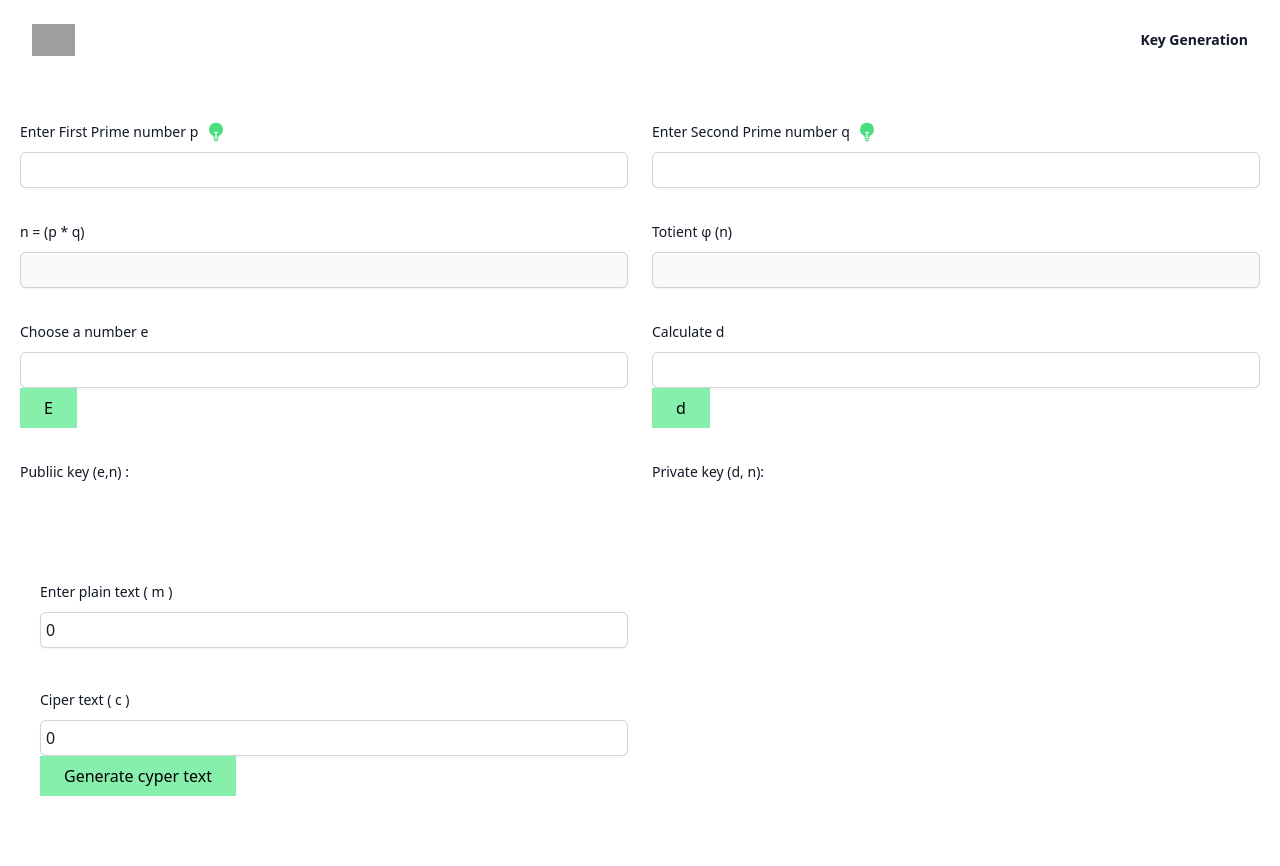
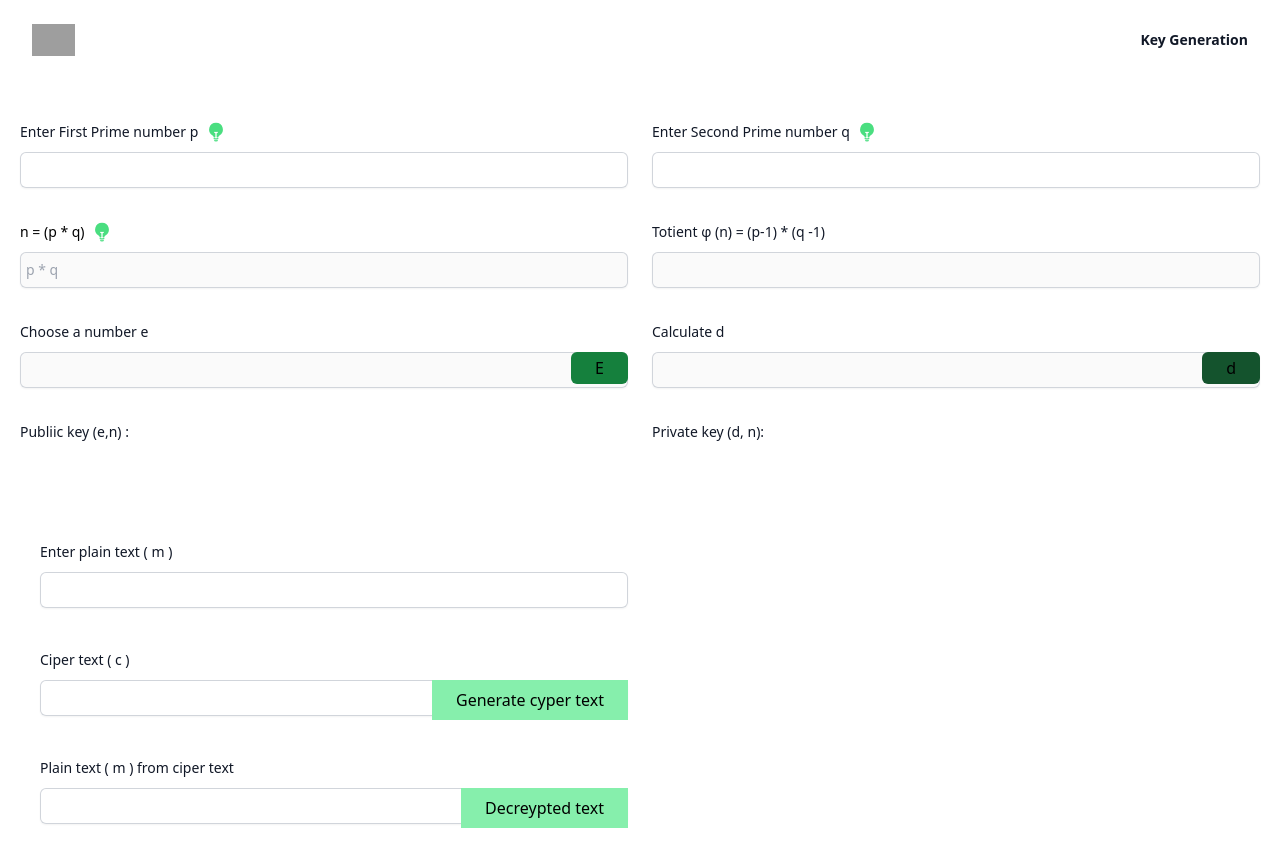
Before and after one commit to BarcaKerasiya/VISUALIZING-CRYPTOGRAPHY, a React (Vite) app in the folder client/: page /key-generation in a window 1280 px wide. Shown: the top 866 px of the page. Before the commit the page ends 844 px from the top, so only its background shows below. Built offline with nearby package versions, Linux system fonts and the light colour scheme; grey boxes are pictures that could not be loaded.

Commit message:
all step work properly

```diff
--- a/client/package.json
+++ b/client/package.json
@@ -21,6 +21,7 @@
     "react-dom": "^18.2.0",
     "react-hook-form": "^7.47.0",
     "react-router-dom": "^6.16.0",
+    "use-debounce": "^9.0.4",
     "zod": "^3.22.4"
   },
   "devDependencies": {
--- a/client/src/components/Encryption.tsx
+++ b/client/src/components/Encryption.tsx
@@ -4,11 +4,23 @@ const Encryption = ({ e, d, n }) => {
   console.log("e", e);
   console.log("d", d);
   console.log("n", n);
-  const [m, setM] = useState(0);
-  const [cipher, setCipher] = useState(0);
+  const [m, setM] = useState<string>("");
+  const [cipher, setCipher] = useState("");
+  const [decreyptedText, setDecreyptedText] = useState("");
+
+  const generateCyperText = () => {
+    const c = BigInt(Number(m)) ** BigInt(Number(e)) % BigInt(Number(n));
+    setCipher(String(Number(c)));
+  };
+
+  const generateDecreyptedText = () => {
+    const de = BigInt(Number(cipher)) ** BigInt(Number(d)) % BigInt(Number(n));
+    console.log("de", de);
+    setDecreyptedText(String(Number(de)));
+  };
 
   return (
-    <form className="px-5">
+    <div className="px-5">
       <div className="space-y-12">
         <div className="pb-12">
           <div className="mt-10 grid grid-cols-1 gap-x-6 gap-y-8 sm:grid-cols-6">
@@ -22,9 +34,9 @@ const Encryption = ({ e, d, n }) => {
               <div className="mt-2">
                 <input
                   type="text"
-                  name="first-prime-number"
-                  id="first-prime-number"
-                  autoComplete="given-name"
+                  name="m"
+                  id="m"
+                  autoComplete="m"
                   className={` w-full rounded-md border-0 py-1.5 px-1.5 text-gray-900 shadow-sm ring-1 ring-inset ring-gray-300 placeholder:text-gray-400 focus:ring-2 focus:ring-inset `}
                   value={m}
                   onChange={(e) => setM(e.target.value)}
@@ -40,25 +52,57 @@ const Encryption = ({ e, d, n }) => {
               >
                 Ciper text ( c )
               </label>
-              <div className="mt-2">
+              <div className="mt-2 relative">
                 <input
                   type="text"
-                  name="first-prime-number"
-                  id="first-prime-number"
-                  autoComplete="given-name"
+                  name="c"
+                  id="c"
+                  autoComplete="c"
                   className={` w-full rounded-md border-0 py-1.5 px-1.5 text-gray-900 shadow-sm ring-1 ring-inset ring-gray-300 placeholder:text-gray-400 focus:ring-2 focus:ring-inset `}
                   value={cipher}
                   //   onChange={(e) => setM(e.target.value)}
                 />
+                <button
+                  type="button"
+                  className="py-2 px-6 bg-green-300 absolute right-0"
+                  onClick={() => generateCyperText()}
+                >
+                  Generate cyper text
+                </button>
               </div>
-              <button type="button" className="py-2 px-6 bg-green-300">
-                Generate cyper text
-              </button>
+            </div>
+          </div>
+          <div className="mt-10 grid grid-cols-1 gap-x-6 gap-y-8 sm:grid-cols-6">
+            <div className="sm:col-span-3">
+              <label
+                htmlFor="first-prime-number"
+                className="text-sm font-medium leading-6 text-gray-900 flex items-center"
+              >
+                Plain text ( m ) from ciper text
+              </label>
+              <div className="mt-2 relative">
+                <input
+                  type="text"
+                  name="c"
+                  id="c"
+                  autoComplete="c"
+                  className={` w-full rounded-md border-0 py-1.5 px-1.5 text-gray-900 shadow-sm ring-1 ring-inset ring-gray-300 placeholder:text-gray-400 focus:ring-2 focus:ring-inset `}
+                  value={decreyptedText}
+                  //   onChange={(e) => setM(e.target.value)}
+                />
+                <button
+                  type="button"
+                  className="py-2 px-6 bg-green-300 absolute right-0"
+                  onClick={() => generateDecreyptedText()}
+                >
+                  Decreypted text
+                </button>
+              </div>
             </div>
           </div>
         </div>
       </div>
-    </form>
+    </div>
   );
 };
 
--- a/client/src/views/KeyGeneration.tsx
+++ b/client/src/views/KeyGeneration.tsx
@@ -6,133 +6,156 @@ import Encryption from "../components/Encryption";
 import { getRandomInt } from "../utils/generateRandomNumber";
 import { lcm } from "../utils/lcm";
 import { gcd } from "../utils/gcd";
-import { z, ZodType } from "zod";
-import { useForm } from "react-hook-form";
-import { zodResolver } from "@hookform/resolvers/zod";
+import { useDebounce } from "use-debounce";
+import { boolean } from "zod";
 
 type Props = {
   //
 };
 
-type formData = {
-  p: number;
-  q: number;
-};
+const KeyGeneration: React.FC<Props> = (props: Props) => {
+  const [p, setP] = useState<string>("");
+  const [isPPrime, setIsPPrime] = useState<boolean>();
 
-const schema: ZodType<formData> = z.object({
-  p: z.number().min(1),
-  q: z.number().min(1),
-});
+  const [q, setQ] = useState<string>("");
+  const [isQPrime, setIsQPrime] = useState<boolean>();
 
-const KeyGeneration: React.FC<Props> = (props: Props) => {
-  const {
-    register,
-    handleSubmit,
-    formState: { errors },
-  } = useForm<formData>({
-    resolver: zodResolver(schema),
-  });
+  const [n, setN] = useState<string>("");
+  const [nValue] = useDebounce(n, 1000);
+  const [nErr, setNErr] = useState<string>("");
 
-  const [p, setP] = useState<number>();
-  const [isPPrime, setIsPPrime] = useState<boolean>(false);
-  const [q, setQ] = useState<number>();
-  const [isQPrime, setIsQPrime] = useState<boolean>(false);
-  const [n, setN] = useState<number>();
-  const [totient, setTotient] = useState<number>();
-  const [e, setE] = useState<number>();
+  const [totient, setTotient] = useState<string>("");
+  const [totientErr, setTotientErr] = useState<string>("");
+
+  const [e, setE] = useState<string>("");
   const [eArr, setEArr] = useState<number[]>([]);
-  const [d, setD] = useState<number>();
-  const [privateKey, setPrivateKey] = useState<string>("");
-  const [publicKey, setPublicKey] = useState<string>("");
+  const [eError, setEError] = useState("");
 
-  const generateE = () => {
-    if (eArr.length > 0) {
-      const length = eArr.length - 1;
-      const index = getRandomInt(0, length);
-      const randomEFromArr = eArr[index];
-      setE(randomEFromArr);
-      return true;
+  const [d, setD] = useState<string>("");
+  const [preCalculatedD, setPreCalculatedD] = useState<string>("");
+  const [dError, setDError] = useState<string>("");
+  console.log("preCalculatedD", preCalculatedD);
+
+  const handleP = (e: ChangeEvent<HTMLInputElement>) => {
+    if (isPPrime && isQPrime) {
+      setNErr("");
     }
+    if (isPrime(Number(e.target.value))) {
+      setIsPPrime(true);
+    } else {
+      setIsPPrime(false);
+    }
+    setP(e.target.value);
+  };
+  const handleQ = (e: ChangeEvent<HTMLInputElement>) => {
+    if (isPPrime && isQPrime) {
+      setNErr("");
+    }
+    if (isPrime(Number(e.target.value))) {
+      setIsQPrime(true);
+    } else {
+      setIsQPrime(false);
+    }
+    setQ(e.target.value);
+  };
+
+  const handleNChange = (e: ChangeEvent<HTMLInputElement>) => {
+    if (isPPrime && isQPrime) {
+      if (Number(p) * Number(q) === Number(e.target.value)) {
+        setN(e.target.value);
+        setNErr("no_error");
+      } else {
+        setNErr("value of e should be multiplication p and q");
+        setN(e.target.value);
+      }
+    } else {
+      setNErr("Both p and q should be a prime number");
+      setN("");
+    }
+  };
+  const handleTotient = (e: ChangeEvent<HTMLInputElement>) => {
+    if (p && q) {
+      const totientLCM = (Number(p) - 1) * (Number(q) - 1);
+      console.log("totientLCM", totientLCM);
+      if (Number(e.target.value) === totientLCM) {
+        setTotient(e.target.value);
+        setTotientErr("no_error");
+        generateE(Number(e.target.value));
+      } else {
+        setTotient(e.target.value);
+        setTotientErr("You entered wrong value of totient φ (n)");
+      }
+    } else {
+      setTotient("");
+    }
+  };
+
+  const generateE = (totient: number) => {
     const arr = [];
     let newE = 2;
     while (newE < totient) {
       if (gcd(newE, totient) === 1) {
         arr.push(newE);
-        setE(newE);
-        // break;
       }
       newE++;
     }
     setEArr(arr);
   };
 
-  const handleN = (p: string, q: string) => {
-    if (p && q) {
-      setN(Number(p) * Number(q));
+  const handleEchange = (e: ChangeEvent<HTMLInputElement>) => {
+    setE(e.target.value);
+    console.log("eArr", eArr);
+    const checkValueInArray = eArr.includes(Number(e.target.value));
+    console.log("checkValueInArray", checkValueInArray);
+
+    if (checkValueInArray === false) {
+      setEError("You entered wrong value");
     } else {
-      setN(0);
+      setEError("no_error");
+      calculateD(Number(e.target.value));
     }
   };
 
-  const handleTotient = (p: any, q: any) => {
-    if (p && q) {
-      setTotient(lcm(Number(p) - 1, Number(q) - 1));
-    } else {
-      setTotient(0);
+  const pickRandomE = () => {
+    if (eArr.length > 0) {
+      const length = eArr.length - 1;
+      const index = getRandomInt(0, length);
+      const randomEFromArr = eArr[index];
+      setE(String(randomEFromArr));
+      calculateD(Number(randomEFromArr));
+      setEError("no_error");
+      return true;
     }
   };
 
-  const handleP = (e: ChangeEvent<HTMLInputElement>) => {
-    if (isPrime(Number(e.target.value))) {
-      console.log("iffffff");
-      setIsPPrime(true);
-      handleN(e.target.value, q);
-      handleTotient(e.target.value, q);
+  const handleDchange = (e: ChangeEvent<HTMLInputElement>) => {
+    setD(e.target.value);
+    if (preCalculatedD !== e.target.value) {
+      setDError("You entered wrong value");
     } else {
-      console.log("elseeee");
-
-      setIsPPrime(false);
-      handleN(0, 0);
-      handleTotient(0, 0);
+      setDError("no_error");
     }
-    setP(Number(e.target.value));
-  };
-  const handleQ = (e: ChangeEvent<HTMLInputElement>) => {
-    if (isPrime(Number(e.target.value))) {
-      setIsQPrime(true);
-    } else {
-      setIsQPrime(false);
-    }
-    setQ(Number(e.target.value));
-    handleN(p, e.target.value);
-    handleTotient(p, e.target.value);
-  };
-
-  const handleNChange = (e: ChangeEvent<HTMLInputElement>) => {
-    if (p * q === Number(e.target.value)) {
-      setN(Number(e.target.value));
-    } else {
-      // alert("wrong input");
-    }
+    // if()
   };
 
   // Function to calculate d
-  const calculateD = () => {
-    for (let i = 1; i <= totient; i++) {
-      if ((e * i) % totient === 1) {
-        setD(i);
+  const calculateD = (e: number) => {
+    for (let i = 1; i <= Number(totient); i++) {
+      if ((Number(e) * i) % Number(totient) === 1) {
+        setPreCalculatedD(String(i));
         break;
       }
     }
   };
 
-  const submitForm = (data: formData) => {
-    console.log(data);
+  const pickDValue = () => {
+    setD(preCalculatedD);
+    setDError("no_error");
   };
 
   return (
     <>
-      <form className="px-5" onSubmit={handleSubmit(submitForm)}>
+      <form className="px-5">
         <div className="space-y-12">
           <div className="pb-12">
             <div className="mt-10 grid grid-cols-1 gap-x-6 gap-y-8 sm:grid-cols-6">
@@ -145,10 +168,10 @@ const KeyGeneration: React.FC<Props> = (props: Props) => {
                 </label>
                 <div className="mt-2">
                   <input
-                    type="text"
+                    type="number"
                     name="first-prime-number"
                     id="first-prime-number"
-                    autoComplete="given-name"
+                    // autoComplete="first-prime-number"
                     className={` w-full rounded-md border-0 py-1.5 px-1.5 text-gray-900 shadow-sm ring-1 ring-inset ring-gray-300 placeholder:text-gray-400 focus:ring-2 focus:ring-inset ${
                       isPPrime === true
                         ? "focus:ring-green-300 outline-none"
@@ -159,6 +182,16 @@ const KeyGeneration: React.FC<Props> = (props: Props) => {
                     value={p}
                     onChange={(e) => handleP(e)}
                   />
+                  {isPPrime === false && (
+                    <span className="sm:col-span-3 bg-red-300 block py-[9px] px-2 rounded-md mt-[1px]">
+                      {`p = ${p} is not a prime number`}
+                    </span>
+                  )}
+                  {isPPrime === true && (
+                    <span className="sm:col-span-3 bg-green-300 block py-[9px] px-2 rounded-md mt-[1px]">
+                      {`p = ${p} is a prime number`}
+                    </span>
+                  )}
                 </div>
               </div>
 
@@ -174,7 +207,7 @@ const KeyGeneration: React.FC<Props> = (props: Props) => {
                     type="text"
                     name="second-prime-number"
                     id="second-prime-number"
-                    autoComplete="family-name"
+                    autoComplete="second-prime-number"
                     className={` w-full rounded-md border-0 py-1.5 px-1.5 text-gray-900 shadow-sm ring-1 ring-inset ring-gray-300 placeholder:text-gray-400 focus:ring-2 focus:ring-inset ${
                       isQPrime === true
                         ? "focus:ring-green-300 outline-none"
@@ -185,15 +218,26 @@ const KeyGeneration: React.FC<Props> = (props: Props) => {
                     value={q}
                     onChange={(e) => handleQ(e)}
                   />
+                  {isQPrime === false && (
+                    <span className="sm:col-span-3 bg-red-300 block py-[9px] px-2 rounded-md mt-[1px]">
+                      {`q = ${q} is not a prime number`}
+                    </span>
+                  )}
+                  {isQPrime === true && (
+                    <span className="sm:col-span-3 bg-green-300 block py-[9px] px-2 rounded-md mt-[1px]">
+                      {`q = ${q} is a prime number`}
+                    </span>
+                  )}
                 </div>
               </div>
 
               <div className="sm:col-span-3">
                 <label
                   htmlFor="n"
-                  className="block text-sm font-medium leading-6 text-gray-900"
+                  className="flex items-center text-sm font-medium leading-6 text-gray-90"
                 >
-                  n = (p * q)
+                  n = (p * q) &nbsp;
+                  <TooltipFn />
                 </label>
                 <div className="mt-2">
                   <input
@@ -203,9 +247,20 @@ const KeyGeneration: React.FC<Props> = (props: Props) => {
                     autoComplete="n"
                     className="outline-0  w-full rounded-md border-0 py-1.5 px-1.5 text-gray-900 shadow-sm ring-1 ring-inset ring-gray-300 placeholder:text-gray-400 focus:ring-2 focus:ring-inset focus:ring-indigo-300 focus:shadow-sm sm:text-sm sm:leading-6"
                     value={n}
+                    placeholder="p * q"
                     disabled={isPPrime && isQPrime ? false : true}
                     onChange={(e) => handleNChange(e)}
                   />
+                  {nErr.length > 0 && nErr !== "no_error" && (
+                    <span className="sm:col-span-3 bg-red-300 block py-[9px] px-2 rounded-md mt-[1px]">
+                      {nErr}
+                    </span>
+                  )}
+                  {nErr === "no_error" && (
+                    <span className="sm:col-span-3 bg-green-300 block py-[9px] px-2 rounded-md mt-[1px]">
+                      {`You entered a right value`}
+                    </span>
+                  )}
                 </div>
               </div>
               <div className="sm:col-span-3">
@@ -213,7 +268,7 @@ const KeyGeneration: React.FC<Props> = (props: Props) => {
                   htmlFor="totient"
                   className="block text-sm font-medium leading-6 text-gray-900"
                 >
-                  Totient φ (n)
+                  Totient φ (n) = (p-1) * (q -1)
                 </label>
                 <div className="mt-2">
                   <input
@@ -224,7 +279,18 @@ const KeyGeneration: React.FC<Props> = (props: Props) => {
                     className="outline-0  w-full rounded-md border-0 py-1.5 px-1.5 text-gray-900 shadow-sm ring-1 ring-inset ring-gray-300 placeholder:text-gray-400 focus:ring-2 focus:ring-inset focus:ring-indigo-300 focus:shadow-sm sm:text-sm sm:leading-6"
                     disabled={isPPrime && isQPrime ? false : true}
                     value={totient}
+                    onChange={(e) => handleTotient(e)}
                   />
+                  {totientErr.length > 0 && totientErr !== "no_error" && (
+                    <span className="sm:col-span-3 bg-red-300 block py-[9px] px-2 rounded-md mt-[1px]">
+                      {totientErr}
+                    </span>
+                  )}
+                  {totientErr === "no_error" && (
+                    <span className="sm:col-span-3 bg-green-300 block py-[9px] px-2 rounded-md mt-[1px]">
+                      {`You entered a right value`}
+                    </span>
+                  )}
                 </div>
               </div>
               <div className="sm:col-span-3">
@@ -234,23 +300,42 @@ const KeyGeneration: React.FC<Props> = (props: Props) => {
                 >
                   Choose a number e
                 </label>
-                <div className="mt-2">
+                <div className="mt-2 relative">
                   <input
-                    id="n"
-                    name="n"
+                    id="e"
+                    name="e"
                     type="number"
-                    autoComplete="n"
+                    autoComplete="e"
                     className="outline-0  w-full rounded-md border-0 py-1.5 px-1.5 text-gray-900 shadow-sm ring-1 ring-inset ring-gray-300 placeholder:text-gray-400 focus:ring-2 focus:ring-inset focus:ring-indigo-300 focus:shadow-sm sm:text-sm sm:leading-6"
+                    disabled={
+                      isPPrime === false ||
+                      isQPrime === false ||
+                      n === "" ||
+                      totient === ""
+                        ? true
+                        : false
+                    }
                     // onClick={() => generateE()}
+                    onChange={(e) => handleEchange(e)}
                     value={e}
                   />
                   <button
                     type="button"
-                    className="py-2 px-6 bg-green-300"
-                    onClick={() => generateE()}
+                    className="py-[4px] px-6 bg-green-700 absolute right-0 rounded-md "
+                    onClick={() => pickRandomE()}
                   >
                     E
                   </button>
+                  {eError.length > 0 && eError !== "no_error" && (
+                    <span className="sm:col-span-3 bg-red-300 block py-[9px] px-2 rounded-md mt-[1px]">
+                      {eError}
+                    </span>
+                  )}
+                  {eError === "no_error" && (
+                    <span className="sm:col-span-3 bg-green-300 block py-[9px] px-2 rounded-md mt-[1px]">
+                      {`You entered a right value`}
+                    </span>
+                  )}
                 </div>
               </div>
               <div className="sm:col-span-3">
@@ -260,22 +345,41 @@ const KeyGeneration: React.FC<Props> = (props: Props) => {
                 >
                   Calculate d
                 </label>
-                <div className="mt-2">
+                <div className="mt-2 relative">
                   <input
-                    id="n"
-                    name="n"
+                    id="d"
+                    name="d"
                     type="number"
-                    autoComplete="n"
+                    autoComplete="d"
                     className="outline-0  w-full rounded-md border-0 py-1.5 px-1.5 text-gray-900 shadow-sm ring-1 ring-inset ring-gray-300 placeholder:text-gray-400 focus:ring-2 focus:ring-inset focus:ring-indigo-300 focus:shadow-sm sm:text-sm sm:leading-6"
                     value={d}
+                    disabled={
+                      isPPrime === false ||
+                      isQPrime === false ||
+                      n === "" ||
+                      totient === ""
+                        ? true
+                        : false
+                    }
+                    onChange={(e) => handleDchange(e)}
                   />
                   <button
                     type="button"
-                    className="py-2 px-6 bg-green-300"
-                    onClick={() => calculateD()}
+                    className="py-[4px] px-6 bg-green-900 absolute right-0 rounded-md"
+                    onClick={() => pickDValue()}
                   >
                     d
                   </button>
+                  {dError.length > 0 && dError !== "no_error" && (
+                    <span className="sm:col-span-3 bg-red-300 block py-[9px] px-2 rounded-md mt-[1px]">
+                      {dError}
+                    </span>
+                  )}
+                  {dError === "no_error" && (
+                    <span className="sm:col-span-3 bg-green-300 block py-[9px] px-2 rounded-md mt-[1px]">
+                      {`You entered a right value`}
+                    </span>
+                  )}
                 </div>
               </div>
               <div className="sm:col-span-3">
```
Also changed, not shown: 1 other file (tests, documents, lock files or other folders).
